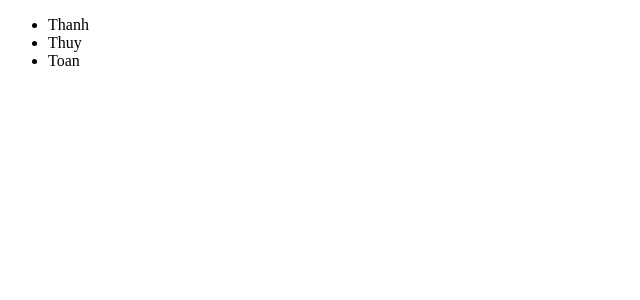
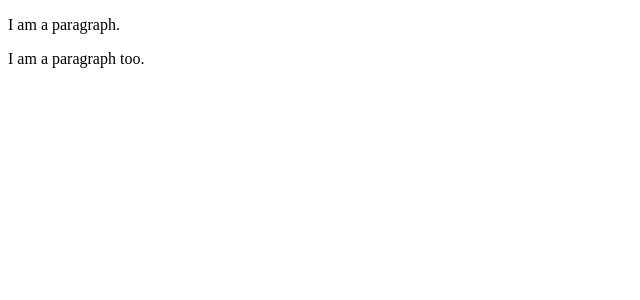
Before and after one commit to thanhpham091790/reactjs, a React (Vite) app in the folder 01-react-tutorial/my-react-app/: page / in a window 1280 px wide. Shown: the top 300 px of the page, without its empty margins (0-640 px from the left). Built offline with nearby package versions, Linux system fonts and the light colour scheme.

Commit message:
The block of HTML need to be wrapped by a parent element. You can use fragment to wrap multiple lines.

```diff
--- a/01-react-tutorial/my-react-app/src/main.jsx
+++ b/01-react-tutorial/my-react-app/src/main.jsx
@@ -2,11 +2,10 @@
 import { createRoot } from 'react-dom/client'
 
 const myElement = (
-  <ul>
-    <li>Thanh</li>
-    <li>Thuy</li>
-    <li>Toan</li>
-  </ul>
+  <>
+    <p>I am a paragraph.</p>
+    <p>I am a paragraph too.</p>
+  </>
 );
 
 createRoot(document.getElementById('root')).render(myElement);
```
